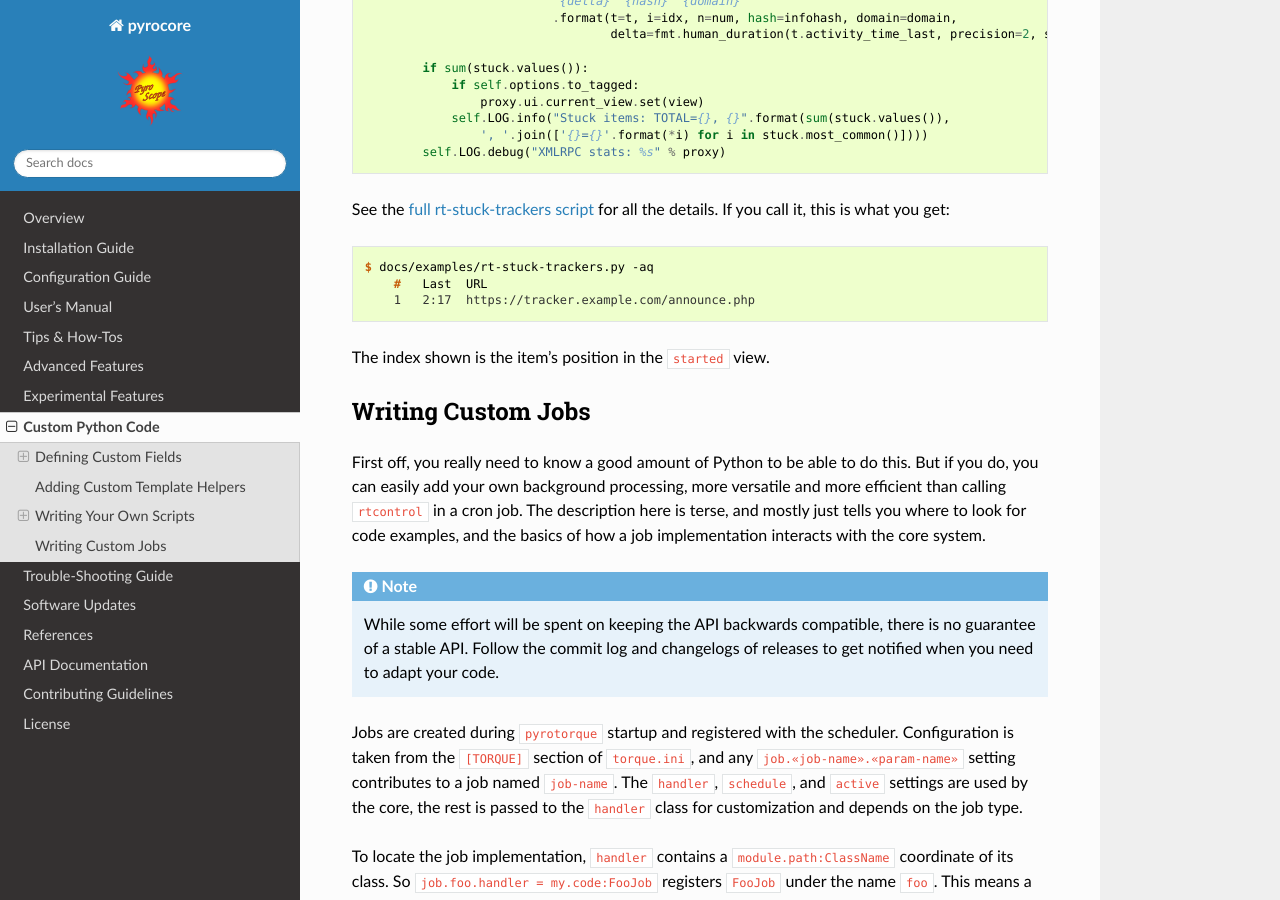
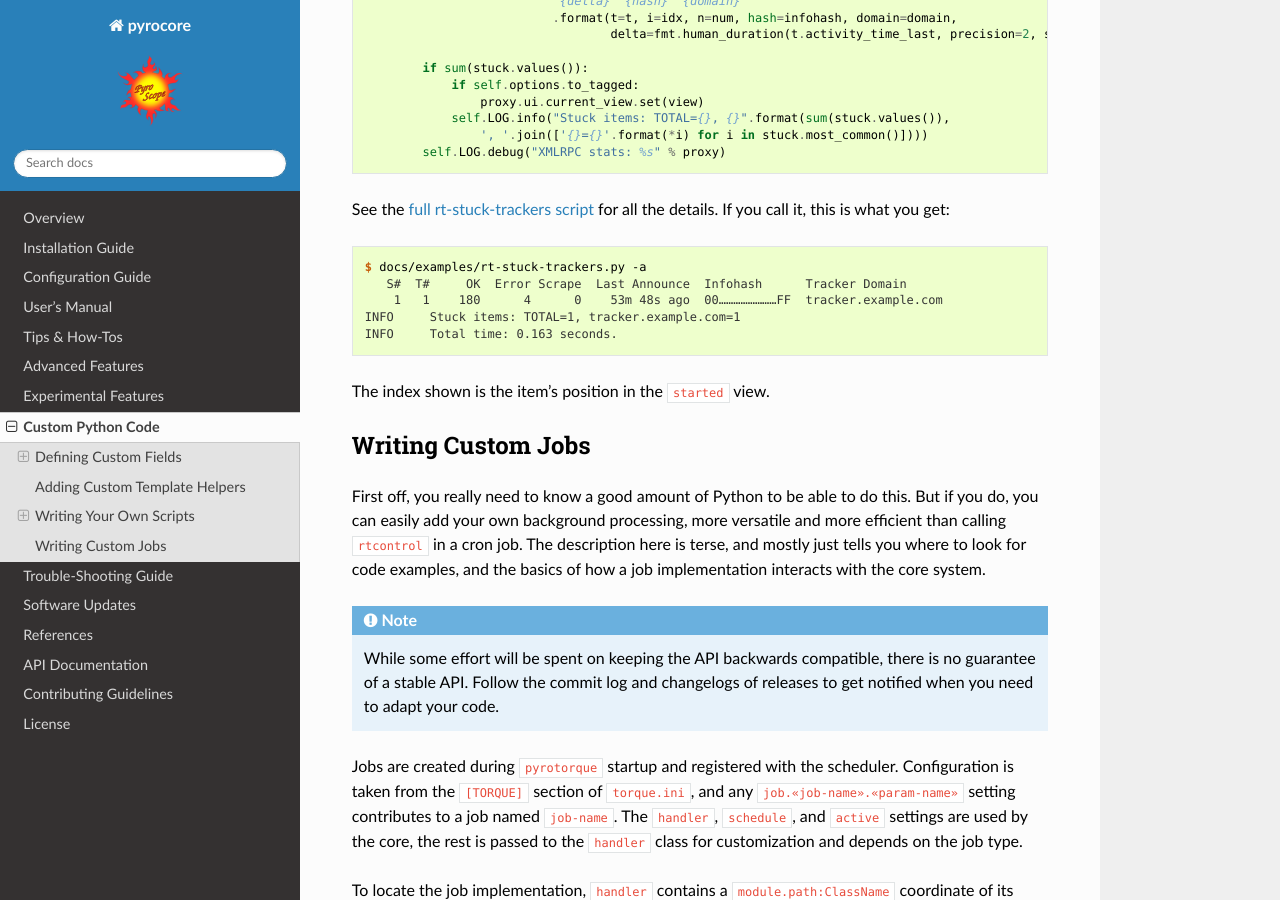
Before and after one commit to pyroscope/pyrocore, a Sphinx documentation site: the page built from docs/custom.rst, in a window 1280 px wide and 900 px high, scrolled down 11019 px. Built offline with Sphinx 7.4.7 and the Read the Docs theme 2.0.0, drawn with Linux system fonts in a browser that asks for light colours.

Commit message:
docs: updated rt-stuck-trackers sample output

```diff
--- a/docs/custom-scripts.rst
+++ b/docs/custom-scripts.rst
@@ -244,9 +244,11 @@ If you call it, this is what you get:
 
 .. code-block:: console
 
-    $ docs/examples/rt-stuck-trackers.py -aq
-        #   Last  URL
-        1   2:17  https://tracker.example.com/announce.php
+    $ docs/examples/rt-stuck-trackers.py -a
+       S#  T#     OK  Error Scrape  Last Announce  Infohash      Tracker Domain
+        1   1    180      4      0    53m 48s ago  00……………………FF  tracker.example.com
+    INFO     Stuck items: TOTAL=1, tracker.example.com=1
+    INFO     Total time: 0.163 seconds.
 
 The index shown is the item's position in the ``started`` view.
 
```
